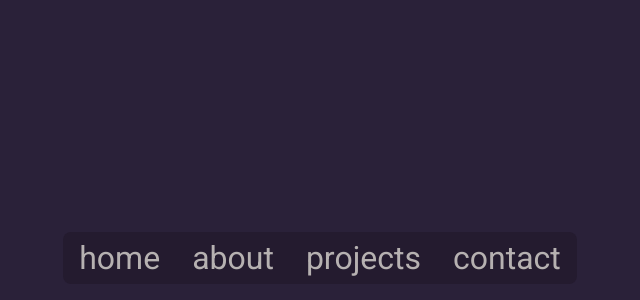
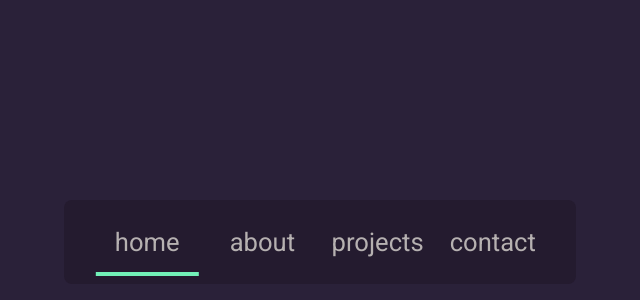
Before and after one commit to sk3p7ic/joshuaibrom, an Angular app: page / in a window 1280 px wide. Shown: the part 500-800 px from the top of the page, without its empty margins (320-960 px from the left). Built offline with nearby package versions, Linux system fonts and the light colour scheme.

Commit message:
Basic navbar finished

```diff
--- a/src/app/navbar/navbar.component.html
+++ b/src/app/navbar/navbar.component.html
@@ -1,7 +1,12 @@
 <div id="navbar-container">
   <div class="navbar">
-    <div class="nav-item" *ngFor="let navItem of linkTitles">
-      <a *ngIf="iconify; then navTextDisplay; else navIconDisplay"></a>
+    <div
+      class="nav-item"
+      *ngFor="let navItem of linkTitles; index as i"
+      [ngClass]="{ 'nav-selected': selectedIndex === i }"
+      (click)="setSelectedIndex(i)"
+    >
+      <p *ngIf="iconify; then navTextDisplay; else navIconDisplay"></p>
       <ng-template #navIconDisplay>
         <mat-icon aria-hidden="false" aria-label="navItem.text">
           {{ navItem.icon }}
@@ -11,3 +16,7 @@
     </div>
   </div>
 </div>
+<div
+  class="nav-selected-bar"
+  [ngStyle]="{ 'left.vw': calculateBarOffset() }"
+></div>
--- a/src/app/navbar/navbar.component.scss
+++ b/src/app/navbar/navbar.component.scss
@@ -2,7 +2,7 @@
 
 #navbar-container {
   position: fixed;
-  bottom: 1rem;
+  bottom: 2vh;
   left: 0;
   right: 0;
   display: flex;
@@ -13,16 +13,29 @@
 
 .navbar {
   display: flex;
-  gap: 2rem;
+  gap: 1vw;
   align-items: center;
   justify-content: center;
   background-color: var(--contrast-color);
-  padding: 1rem;
+  padding: 2rem;
   border-radius: 0.5rem;
 }
 
 .nav-item {
-  flex: 1 1 0px;
+  width: 8vw;
   color: var(--gray-color);
-  font-size: 2rem;
+  font-size: 2vw;
+  text-align: center;
+  cursor: pointer;
 }
+
+.nav-selected-bar {
+  position: fixed;
+  bottom: 3vh;
+  left: 36.5vw;
+  width: 8vw;
+  height: 0.5vh;
+  transform: translateX(-50%);
+  transition: left 250ms ease-in-out;
+  background-color: var(--green-color);
+}
--- a/src/app/navbar/navbar.component.ts
+++ b/src/app/navbar/navbar.component.ts
@@ -17,6 +17,7 @@ export class NavbarComponent implements OnInit {
     { text: 'projects', icon: 'code' },
     { text: 'contact', icon: 'contact_page' },
   ];
+  selectedIndex: number = 0;
 
   constructor() {}
 
@@ -30,4 +31,13 @@ export class NavbarComponent implements OnInit {
     this.width = window.innerWidth;
     this.iconify = this.width >= 800;
   }
+
+  setSelectedIndex(newIndex: number): void {
+    this.selectedIndex = newIndex;
+    console.log(this.selectedIndex);
+  }
+
+  calculateBarOffset(): number {
+    return 36.5 + 9 * this.selectedIndex;
+  }
 }
```
